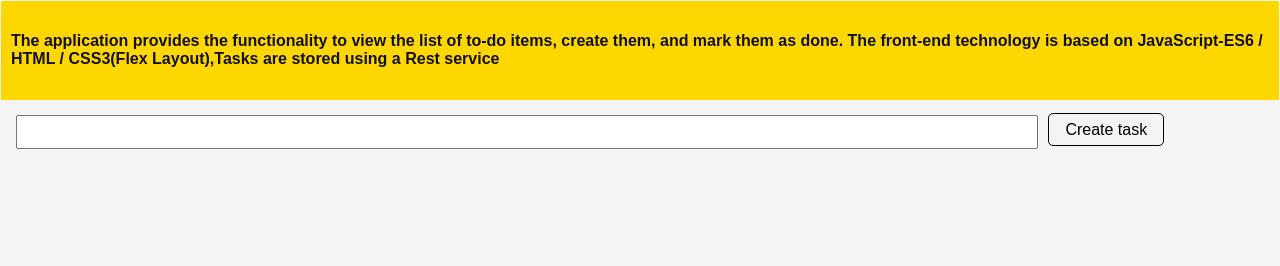
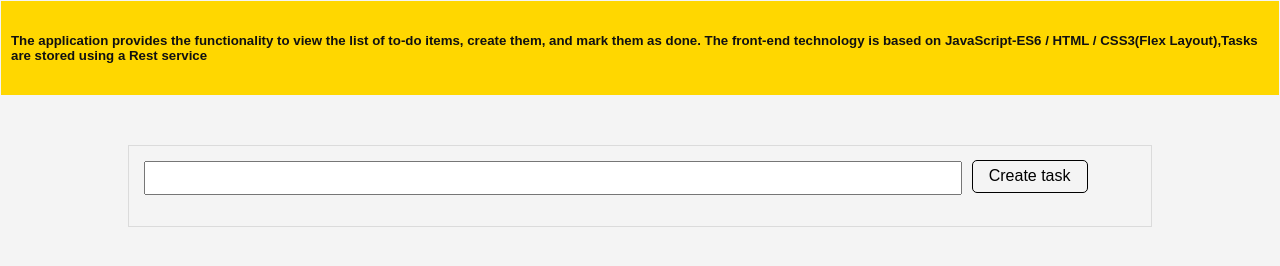
Before and after one commit to loganathan-s/todo, a website built with webpack: page public/index.html in a window 1280 px wide. Built offline with nearby package versions, Linux system fonts and the light colour scheme.

Commit message:
HTML file updated

```diff
--- a/public/index.html
+++ b/public/index.html
@@ -9,19 +9,19 @@
 </head>
 <body>
   <header>
-        <h4>The application provides the functionality to view the list of to-do items, create them, and mark them as done. The front-end technology is based on <strong> JavaScript-ES6 / HTML / CSS3(Flex Layout)</strong>,Tasks are stored using a Rest service</h4>
+        <h5>The application provides the functionality to view the list of to-do items, create them, and mark them as done. The front-end technology is based on <strong> JavaScript-ES6 / HTML / CSS3(Flex Layout)</strong>,Tasks are stored using a Rest service</h5>
   </header>
+  <div id="main">
     <div class="wrapper">
-
-       <div class="panel-block m-t-20" id="taskForm">
+      <div id="serverError" class="errorText hide"></div>
+      <div id="taskForm">
          <div>
-            <input class="input" type="text" id="taskDescription" autocomplete="off">
-            <a class="button is-primary is-medium" id="createTask" disabled="true"> Create task</a>
+          <input type="text" id="taskDescription" autocomplete="off">
+          <a class="button zoom" id="createTask"> Create task</a>
         </div>
-
+      </div>
     </div>
      <div id="todoPanel" class="m-t-20">
-
      </div>
    </div>
 </body>
```
Lines whose indentation alone changed are shown as unchanged.
